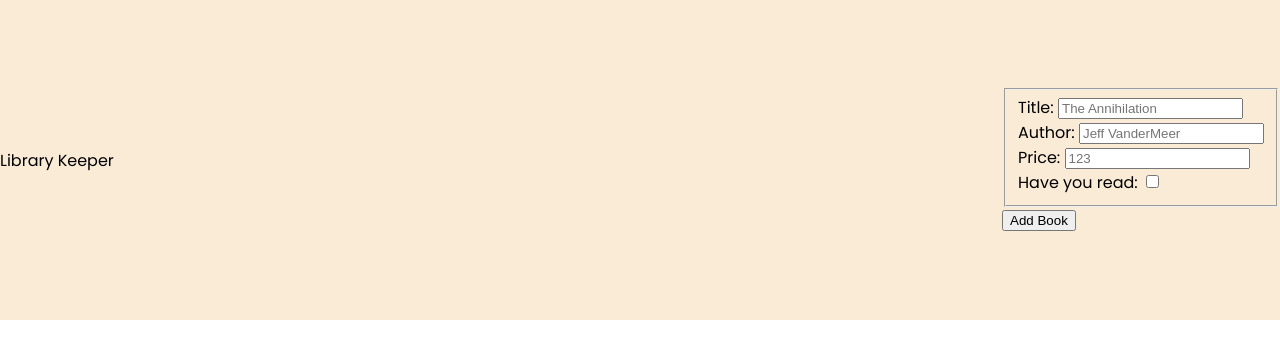
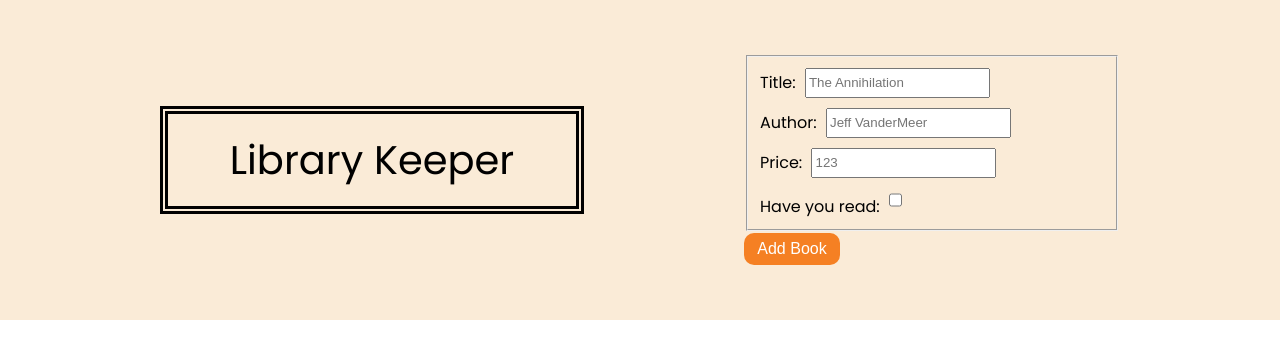
Before and after one commit to vipul-khedekar/library-app, a plain HTML site: page index.html in a window 1280 px wide. Drawn offline with Linux system fonts and the light colour scheme.

Commit message:
stylized the backdrop area

```diff
--- a/style.css
+++ b/style.css
@@ -23,5 +23,42 @@ body {
     grid-column-end: -1;
     grid-row-start: 1;
     grid-row-end: 2;
-    background-color: antiquewhite;
+    background-color: #faebd7;
 }
+
+.backdrop-container p {
+    flex: 1;
+    border: 0.5rem double #000000;
+    padding: 1rem;
+    margin: 10rem;
+    font-size: 2.5rem;
+    text-align: center;
+}
+
+.backdrop-container form {
+    display: block;
+    flex: 1;
+    width: 40vw;
+    margin: 10rem;
+    margin-left: auto;
+}
+
+fieldset input {
+    height: 1.5rem;
+    margin: 5px;
+}
+
+form button {
+    background-color: #f58023;
+    height: 2rem;
+    width: 6rem;
+    margin-top: 2px;
+    border: none;
+    border-radius: 10px;
+    color: #ffffff;
+    font-size: 1rem;
+}
+
+form button:hover {
+    border: 1px solid #ffffff;
+}
```
